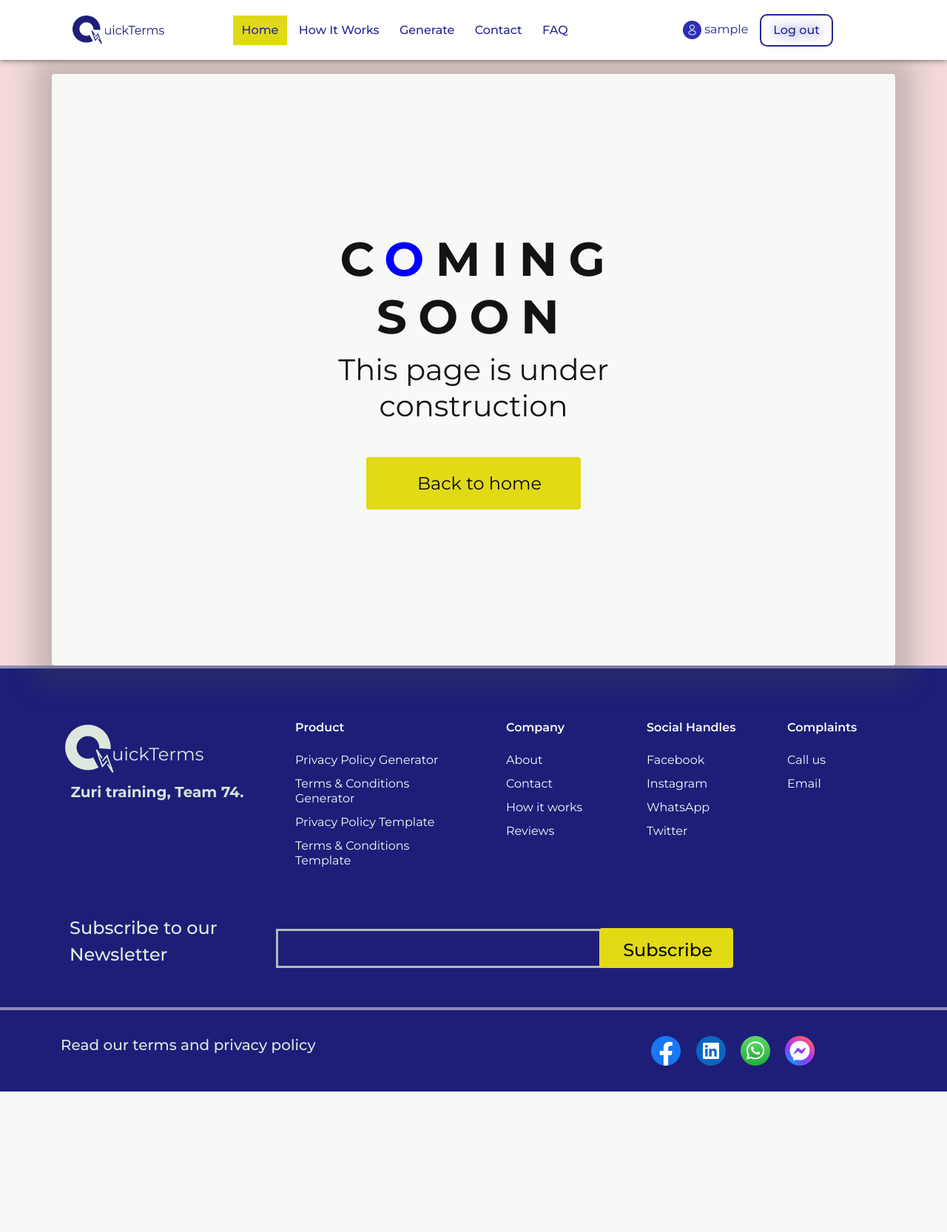
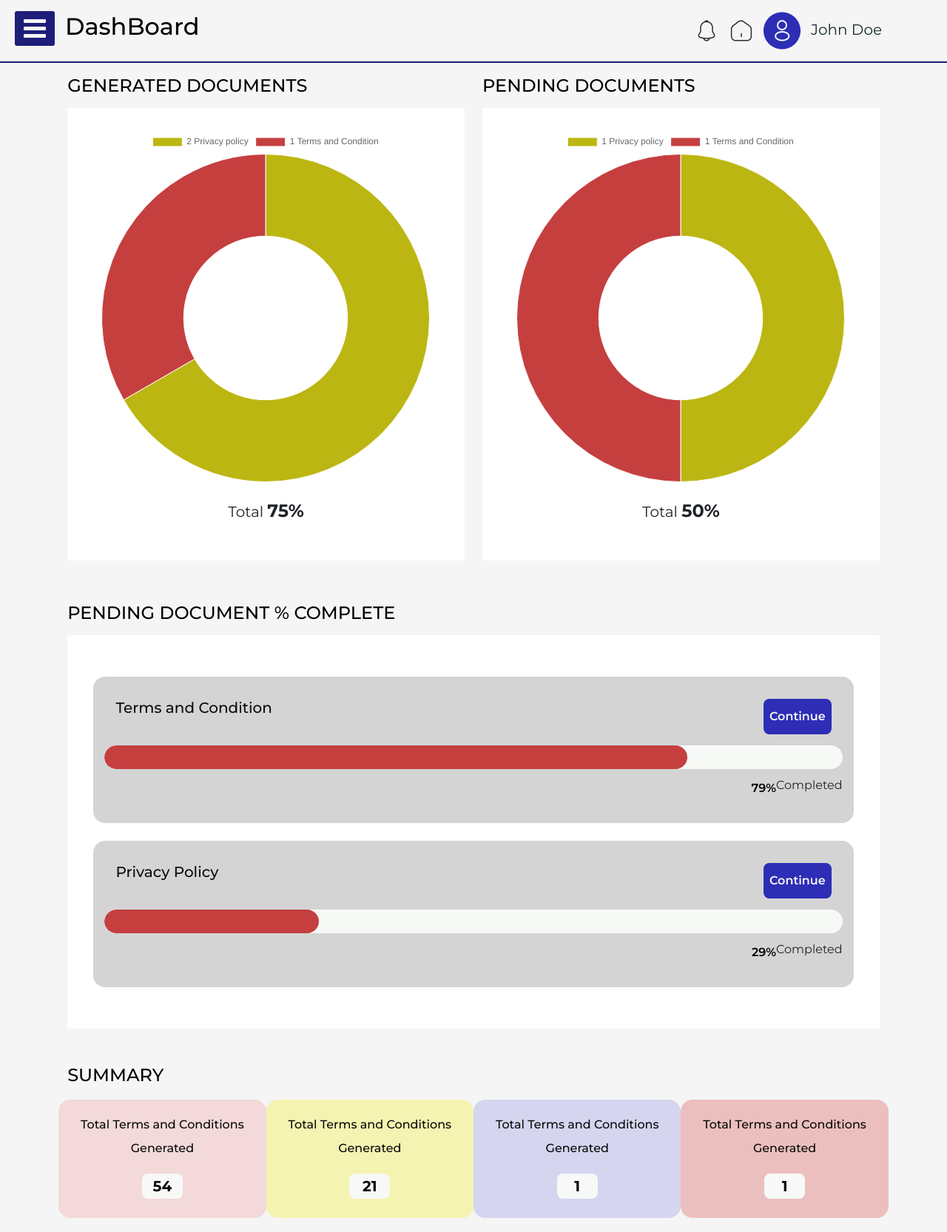
Before and after one commit to zuri-training/Proj-T_C_Gen-Team-74, a Django app: page /sample/ in a window 1280 px wide. Shown: the whole page at 74% size. Before the commit the page ends 1476 px from the top, so only its background shows below. Run offline with Django 4.2, Linux system fonts and the light colour scheme; the visitor is signed in with stand-in values (Sample User, id 1); some libraries are stand-ins or nearby versions; some web fonts are replaced.

Commit message:
dashboard linking

```diff
--- a/tc_site/static/css/coming-soon.css
+++ b/tc_site/static/css/coming-soon.css
@@ -15,6 +15,8 @@
     justify-content: center;
     align-items: center;
     min-height: 100vh;
+    background: url('/static/assets/coming-soon/desktop.png'), #F7F9F7;
+    background-size: contain
 }
 
 #coming-soon {
@@ -73,7 +75,8 @@
     width: 290px;
     height: 71px;
     margin-top: 10%;
-    border: 2px solid transparent
+    border: 2px solid transparent;
+    text-decoration: none !important;
 }
 #body-soon .notify-me:hover {
     border: 2px solid #080808
@@ -98,6 +101,8 @@
         justify-content: center;
         align-items: center;
         min-height: 0vh;
+        background: url('/static/assets/coming-soon/mobile.png'), #F7F9F7;
+        background-size: contain
     }
 
     #coming-soon {
--- /dev/null
+++ b/tc_site/templates/tc_site/blocks/dashboard/dashboard.html
@@ -0,0 +1,95 @@
+{% extends 'tc_site/pages/dashboard/base.html' %}
+{% load static %}
+{% block content %}
+
+  <!-- main-section-one -->
+  <div id="main-section-one">
+    <div class="row">
+      <div class="col-md-6">
+        <p class="comp-text">GENERATED DOCUMENTS</p>
+        <div id="comp-1">
+          <div>
+            <canvas id="myChart"></canvas>
+          </div>
+          <p class="clinge">Total <span class="clinge-total">75%</span></p>
+        </div>
+      </div>
+      <div class="col-md-6">
+        <p class="comp-text">PENDING DOCUMENTS</p>
+        <div id="comp-1">
+          <div>
+            <canvas id="newGen"></canvas>
+          </div>
+          <p class="clinge">Total <span class="clinge-total">50%</span></p>
+        </div>
+      </div>
+    </div>
+  </div>
+  <!-- main-section-one -->
+
+
+  <!-- main-section-two -->
+  <div id="main-section-two">
+    <p class="pend-text">PENDING DOCUMENT % COMPLETE</p>
+    <div id="sub-section">
+      <div class="sub-section-one">
+        <div class="top-sec-main">
+          <div class="top-sec">
+            <p class="top-sec-text">Terms and Condition</p>
+            <button class="top-btn">Continue</button>
+          </div>
+          <div class="progress-bar">
+            <div class="progress"></div>
+          </div>
+          <p id="move-to-end"><span class="loading"></span> Completed</p>
+        </div>
+
+      </div>
+      <div class="sub-section-two">
+        <div class="top-sec-main">
+          <div class="top-sec">
+            <p class="top-sec-text">Privacy Policy</p>
+            <button class="top-btn">Continue</button>
+          </div>
+          <div class="progress-bar">
+            <div class="progress2"></div>
+          </div>
+          <p id="move-to-end"><span class="loading2"></span> Completed</p>
+        </div>
+
+
+      </div>
+    </div>
+  </div>
+  <!-- main-section-two -->
+
+
+
+  <!-- main-section-three -->
+  <div id="main-section-three">
+    <p class="sum-txt">SUMMARY</p>
+    <div class="row">
+      <div class="col-md-3" id="color-1">
+        <p class="col-txt-1">Total Terms and Conditions
+          Generated</p>
+        <p class="col-txt-2">54</p>
+      </div>
+      <div class="col-md-3" id="color-2">
+        <p class="col-txt-1">Total Terms and Conditions
+          Generated</p>
+        <p class="col-txt-2">21</p>
+      </div>
+      <div class="col-md-3" id="color-3">
+        <p class="col-txt-1">Total Terms and Conditions
+          Generated</p>
+        <p class="col-txt-2">1</p>
+      </div>
+      <div class="col-md-3" id="color-4">
+        <p class="col-txt-1">Total Terms and Conditions
+          Generated</p>
+        <p class="col-txt-2">1</p>
+      </div>
+    </div>
+  </div>
+  <!-- main-section-three -->
+{% endblock %}
--- a/tc_site/templates/tc_site/blocks/layout/dashboard/left_sidebar.html
+++ b/tc_site/templates/tc_site/blocks/layout/dashboard/left_sidebar.html
@@ -0,0 +1,20 @@
+{% load static %}
+<nav id="mySidenav" class="sidenav">
+    <a href="javascript:void(0)" class="closebtn" onclick="closeNav()">&times;
+    </a>
+    <a href="{% url 'tc_site:landing' %}"><img src="{% static 'assets/dashboard/dinho/Frame 59906.png' %}" alt="logo" /></a>
+
+    <a href="{% url 'tc_site:dashboard' username=user.username %}"><img src="{% static 'assets/dashboard/dinho/element-4.png' %}" alt="" />Dashboard</a>
+
+    <a href="{% url 'tc_site:coming-soon' page='dashboard' %}"><img src="{% static 'assets/dashboard/dinho/edit.png' %}" alt="" />Generated Docs</a>
+
+    <a href="{% url 'tc_site:gen-form' %}"><img src="{% static 'assets/dashboard/dinho/layer.png' %}" alt="" />Generate</a>
+
+    <a href="{% url 'tc_site:coming-soon' page='dashboard' %}"><img src="{% static 'assets/dashboard/dinho/archive.png' %}" alt="" />Archive</a>
+
+    <a class="move-ele" href="{% url 'tc_site:coming-soon' page='dashboard' %}"><img src="{% static 'assets/dashboard/dinho/message-question.png' %}"
+        alt="" />Contact/FAQ</a>
+    <a href="{% url 'tc_site:coming-soon' page='dashboard' %}"><img src="{% static 'assets/dashboard/dinho/logout.png' %}" alt="" />Logout</a>
+  </nav>
+
+  <span onclick="openNav()"><i id="nav-hamburger" class="fa fa-bars"></i></span>
--- /dev/null
+++ b/tc_site/templates/tc_site/blocks/layout/dashboard/top_navbar.html
@@ -0,0 +1,16 @@
+{% load static %}
+<!-- NavBar -->
+<nav>
+    <div class="dash-nav">
+      <div class="dash-text">
+        <a href="">DashBoard</a>
+      </div>
+      <div class="nav-icons">
+        <a href=""><img src="{% static 'assets/dashboard/dinho/notification.png' %}" alt="" /></a>
+        <a href=""><img src="{% static 'assets/dashboard/dinho/home-2.png' %}" alt="" /></a>
+        <a href=""><img src="{% static 'assets/dashboard/dinho/Group 37.png' %}" alt="" /></a>
+        <a href="#">John Doe</a>
+      </div>
+    </div>
+  </nav>
+  <!-- NavBar -->
--- a/tc_site/templates/tc_site/blocks/layout/landing/navbar.html
+++ b/tc_site/templates/tc_site/blocks/layout/landing/navbar.html
@@ -41,7 +41,7 @@
         <ul class="nav-auth-btns nav-links">
           <li>
             {% if user.id %}
-            <a class="dashboard-link" href="{% url 'tc_site:coming-soon' %}">
+            <a class="dashboard-link" href="{% url 'tc_site:dashboard' username=user.username %}">
               <img src="{% static 'assets/landing/navbar/user-icon.png' %}" class="user-icon" alt="user-icon">
               <span>{{user.username}}</span>
             </a>
@@ -79,7 +79,7 @@
       <ul class="nav-auth-btns nav-links">
         <li>
           {% if user.id %}
-          <a class="dashboard-link" href="{% url 'tc_site:coming-soon' %}">
+          <a class="dashboard-link" href="{% url 'tc_site:dashboard' username=user.username %}">
             <img src="{% static 'assets/landing/navbar/user-icon.png' %}" class="user-icon" alt="user-icon">
             <span>{{user.username}}</span>
           </a>
--- a/tc_site/templates/tc_site/pages/dashboard/base.html
+++ b/tc_site/templates/tc_site/pages/dashboard/base.html
@@ -0,0 +1,35 @@
+<!DOCTYPE html>
+<html lang="en">
+{% load static %}
+<head>
+    <meta charset="UTF-8">
+    <meta http-equiv="X-UA-Compatible" content="IE=edge">
+    <meta name="viewport" content="width=device-width, initial-scale=1.0">
+    <link rel="icon" type="image/png" href="{% static 'assets/landing/dinho/Vector2.png' %}" />
+    <link rel="stylesheet" href="https://cdn.jsdelivr.net/npm/bootstrap@5.1.3/dist/css/bootstrap.min.css"
+        integrity="sha384-1BmE4kWBq78iYhFldvKuhfTAU6auU8tT94WrHftjDbrCEXSU1oBoqyl2QvZ6jIW3" crossorigin="anonymous" />
+    <link rel="stylesheet" href="https://cdnjs.cloudflare.com/ajax/libs/font-awesome/4.7.0/css/font-awesome.min.css" />
+
+    <link rel="stylesheet" href="{% static 'css/dashboard/dinho.css' %}" />
+    <link rel="stylesheet" href="{% static 'css/coming-soon.css' %}?version=6" />
+
+    <title> {{user.username}} Dashboard</title>
+</head>
+
+<body>
+
+    {% include 'tc_site/blocks/layout/dashboard/left_sidebar.html' %}
+    <main id="main">
+        {% include 'tc_site/blocks/layout/dashboard/top_navbar.html' %}
+        {% block content %}
+
+        {% endblock %}
+    </main>
+</body>
+
+<script src="https://cdn.jsdelivr.net/npm/chart.js@3.9.1/dist/chart.min.js"></script>
+<script src="https://cdn.jsdelivr.net/npm/bootstrap@5.1.3/dist/js/bootstrap.min.js"></script>
+<script src="https://cdn.jsdelivr.net/npm/bootstrap@5.1.3/dist/js/bootstrap.bundle.min.js"></script>
+<script src="{% static 'js/dinho.js' %}"></script>
+
+</html>
--- a/tc_site/urls.py
+++ b/tc_site/urls.py
@@ -25,5 +25,5 @@ urlpatterns = [
     path('<str:username>/archive', views.archive, name="archive"),
     path('<str:username>/generate', views.generated_docs, name="generate"),
     path('<str:username>/generated_docs', views.generated_docs, name="generated_docs"),
-    path('coming-soon', views.coming_soon, name="coming-soon"),
+    path('<str:page>/coming-soon', views.coming_soon, name="coming-soon"),
 ]
--- a/tc_site/view_helpers/coming_soon_helper.py
+++ b/tc_site/view_helpers/coming_soon_helper.py
@@ -1,4 +1,6 @@
 from django.shortcuts import render
 
-def coming_soon_helper(request):
+def coming_soon_helper(request, page):
+    if page =='dashboard':
+        return render(request, 'tc_site/pages/dashboard/coming_soon.html')
     return render(request, 'tc_site/blocks/coming-soon.html')
--- a/tc_site/view_helpers/dashboard/dashboard_helper.py
+++ b/tc_site/view_helpers/dashboard/dashboard_helper.py
@@ -1,6 +1,18 @@
-from django.shortcuts import render
+from django.shortcuts import render, redirect
+from django.contrib import messages
 
 def dashboard_helper(request, username):
+    user = request.user
 
-    return render(request, 'tc_site/blocks/coming-soon.html')
-    # return render(request, 'tc-site/pages/dashboard/dashboard.html')
+    ctx = {
+        'user': user,
+    }
+
+    if username != user.username:
+        print(username)
+        print(user.username)
+
+        messages.error(request, "You are not allowed to view this page")
+        return redirect('/')
+
+    return render(request, 'tc_site/blocks/dashboard/dashboard.html', ctx)
--- a/tc_site/views.py
+++ b/tc_site/views.py
@@ -63,9 +63,9 @@ def export (request, userID, docID):
     # Locate and put your logic in the view_helper directory of this app
     return export_helper(request, userID, docID)
 
-def coming_soon (request):
+def coming_soon (request, page):
     # Locate and put your logic in the view_helper directory of this app
-    return coming_soon_helper(request)
+    return coming_soon_helper(request, page)
 
 def dashboard (request, username):
     # Locate and put your logic in the view_helper directory of this app
```
Also changed, not shown: tc_site/static/css/generated/generated.css (+13 -8 lines), tc_site/templates/tc_site/blocks/generated/generated.html (+33 -23 lines), tc_site/templates/tc_site/pages/dashboard/coming_soon.html (added, +16 -0 lines), tc_site/templates/tc_site/pages/dashboard/dashboard.html (deleted, +0 -169 lines), tc_site/view_helpers/gen_form_helper.py (+8 -4 lines), tc_site/static/assets/coming-soon/desktop.png (added), tc_site/static/assets/coming-soon/mobile.png (added), tc_site/templates/tc_site/blocks/layout/dashboard/right_sidebar.html (deleted), tc_site/templates/tc_site/pages/dashboard/archive.html (deleted), tc_site/templates/tc_site/pages/dashboard/generated_docs.html (deleted).
